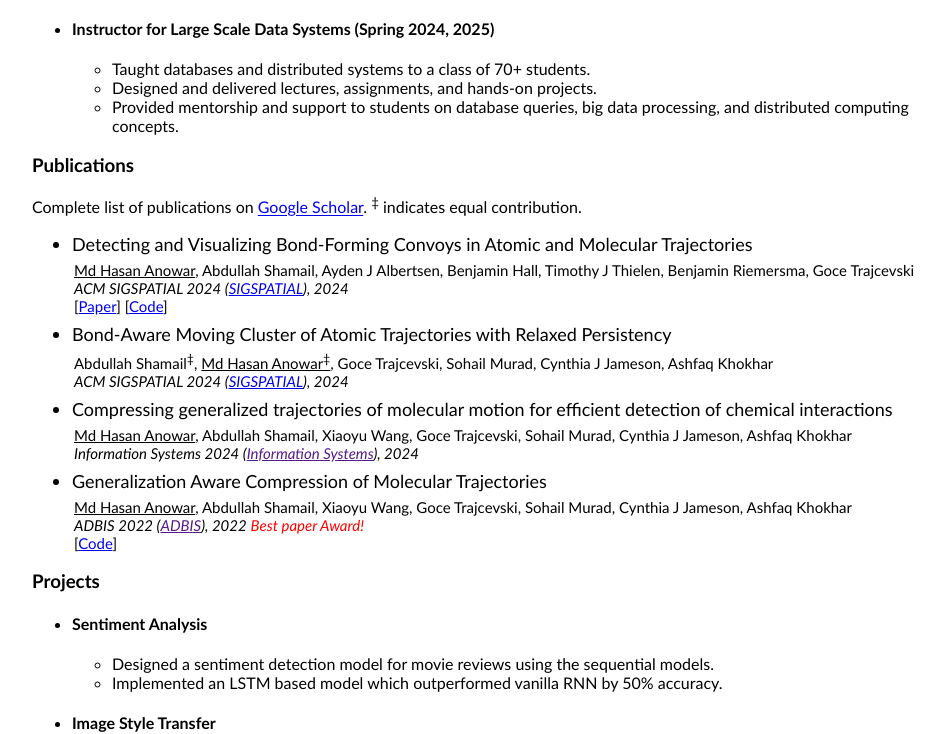
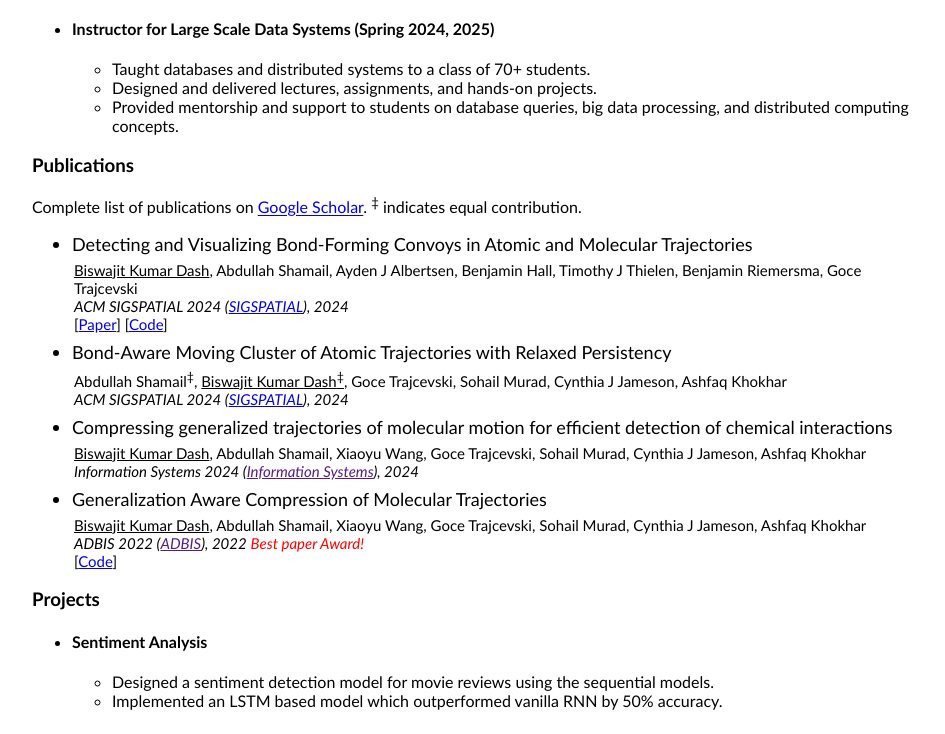
Before and after one commit to BiswajitKDash/Biswajit-Portfolio, a plain HTML site: page index.html in a window 1280 px wide. Shown: the part 1129-1863 px from the top of the page, without its empty margins (160-1105 px from the left). Drawn offline with Linux system fonts and the light colour scheme.

Commit message:
testinghtml1

```diff
--- a/index.html
+++ b/index.html
@@ -1,7 +1,7 @@
 <!DOCTYPE html>
 <html lang="en">
 <head>
-<title>Md Hasan Anowar | ECpE | ISU</title>
+<title>Biswajit Kumar Dash | ECpE | ISU</title>
 <meta charset="utf-8">
 <meta name="viewport" content="width=device-width, initial-scale=1">
 <style>
@@ -123,7 +123,7 @@ body, html {
 	      </td>
 	      </tr>
        	      <tr>
-	 	 <td align="middle" style="text-align:centre;font-family:calibri"><h1>Md Hasan Anowar</h1>
+	 	 <td align="middle" style="text-align:centre;font-family:calibri"><h1>Biswajit Kumar Dash</h1>
 	       	 	<p style="font-size:15px"> Ph.D. Student, Computer Engineering </p>
 	         	<p style="font-size:18px"> Iowa State Univeristy </p>
 			 <p><table>
@@ -230,7 +230,7 @@ series analysis, statistical modeling, and generative AI. Besides, as  . Documen
 	<ul hspace="50px">
 
 		<li style="font-size:18px"> Detecting and Visualizing Bond-Forming Convoys in Atomic and Molecular Trajectories
-			<p class="para" style="font-size:15px"><br><u>Md Hasan Anowar</u>, Abdullah Shamail, Ayden J Albertsen, Benjamin Hall, Timothy J Thielen,
+			<p class="para" style="font-size:15px"><br><u>Biswajit Kumar Dash</u>, Abdullah Shamail, Ayden J Albertsen, Benjamin Hall, Timothy J Thielen,
 				Benjamin Riemersma, Goce Trajcevski</br>
 			<span style="font-style:italic"> ACM SIGSPATIAL 2024  (<a href="https://sigspatial2024.sigspatial.org/" target="_blank">SIGSPATIAL</a>), 2024</span>
 			<br>[<a target="_blank" href="https://dl.acm.org/doi/abs/10.1145/3678717.3691264">Paper</a>]
@@ -239,7 +239,7 @@ series analysis, statistical modeling, and generative AI. Besides, as  . Documen
 			</li>
 
 		<li style="font-size:18px"> Bond-Aware Moving Cluster of Atomic Trajectories with Relaxed Persistency
-		<p class="para" style="font-size:15px"><br>Abdullah Shamail<sup>‡</sup>, <u>Md Hasan Anowar<sup>‡</sup></u>, Goce Trajcevski, Sohail Murad, Cynthia J Jameson, Ashfaq Khokhar</br>
+		<p class="para" style="font-size:15px"><br>Abdullah Shamail<sup>‡</sup>, <u>Biswajit Kumar Dash<sup>‡</sup></u>, Goce Trajcevski, Sohail Murad, Cynthia J Jameson, Ashfaq Khokhar</br>
 		<span style="font-style:italic"> ACM SIGSPATIAL 2024  (<a href="https://sigspatial2024.sigspatial.org/" target="_blank">SIGSPATIAL</a>), 2024</span>
 		<!-- <br>[<a target="_blank" href="https://www.usenix.org/system/files/fast23-mahmud.pdf">Paper</a>]
 			[<a target="_blank" href="https://www.usenix.org/sites/default/files/conference/protected-files/fast23_slides_mahmud.pdf">Slides</a>]
@@ -248,7 +248,7 @@ series analysis, statistical modeling, and generative AI. Besides, as  . Documen
 		</li>
 
 		<li style="font-size:18px"> Compressing generalized trajectories of molecular motion for efficient detection of chemical interactions
-			<p class="para" style="font-size:15px"><br><u>Md Hasan Anowar</u>, Abdullah Shamail, Xiaoyu Wang, Goce Trajcevski, Sohail Murad, Cynthia J Jameson, Ashfaq Khokhar</br>
+			<p class="para" style="font-size:15px"><br><u>Biswajit Kumar Dash</u>, Abdullah Shamail, Xiaoyu Wang, Goce Trajcevski, Sohail Murad, Cynthia J Jameson, Ashfaq Khokhar</br>
 			<span style="font-style:italic"> Information Systems 2024  (<a href="" target="_blank">Information Systems</a>), 2024</span>
 			<!-- <br>[<a target="_blank" href="https://www.usenix.org/system/files/fast23-mahmud.pdf">Paper</a>]
 				[<a target="_blank" href="https://www.usenix.org/sites/default/files/conference/protected-files/fast23_slides_mahmud.pdf">Slides</a>]
@@ -258,7 +258,7 @@ series analysis, statistical modeling, and generative AI. Besides, as  . Documen
 			</li>
 
 		 <li style="font-size:18px">Generalization Aware Compression of Molecular Trajectories
-	          <p class="para" style="font-size:15px"><br><u>Md Hasan Anowar</u>, Abdullah Shamail, Xiaoyu Wang, Goce Trajcevski, Sohail Murad, Cynthia J Jameson, Ashfaq Khokhar</br>
+	          <p class="para" style="font-size:15px"><br><u>Biswajit Kumar Dash</u>, Abdullah Shamail, Xiaoyu Wang, Goce Trajcevski, Sohail Murad, Cynthia J Jameson, Ashfaq Khokhar</br>
 	          <span style="font-style:italic"> ADBIS 2022 (<a href="" target="_blank">ADBIS</a>), 2022</span>
                   <span style="font-style:italic;color:red;">Best paper Award!</span>
                   <br>[<a target="_blank" href="https://github.com/abdullahshamail/GATCo">Code</a>]</br>
```
Also changed, not shown: 1 other file.
